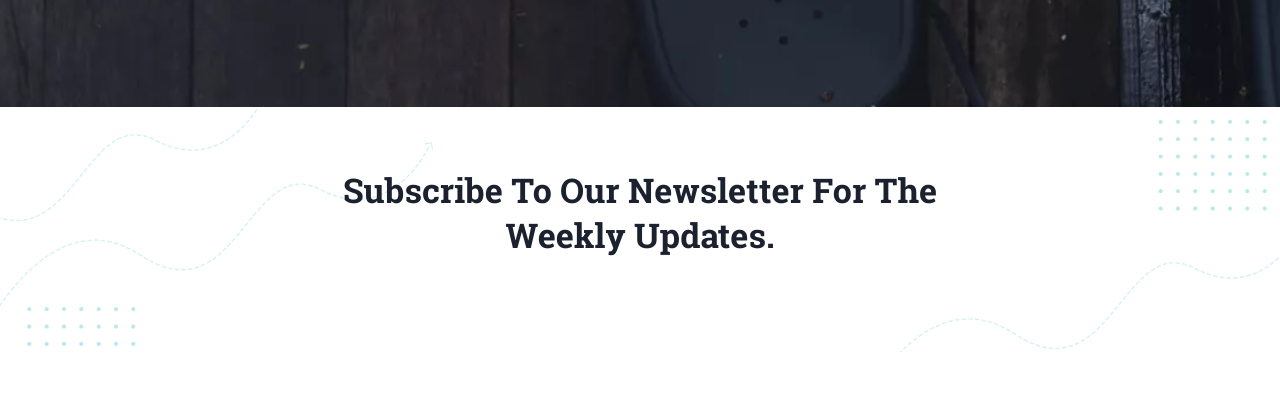
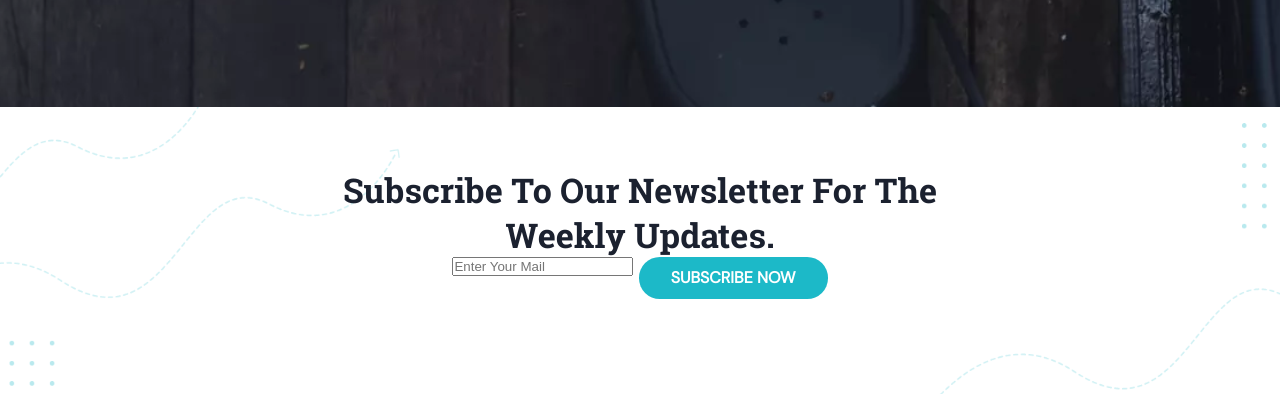
Before and after one commit to front-end-by-rimantas/42-grupe-portfolio-agar, a website: page index.html in a window 1280 px wide. Shown: the part 825-1219 px from the top of the page. Before the commit the page ends 1177 px from the top, so only its background shows below. Drawn offline with Linux system fonts and the light colour scheme.

Commit message:
Subscribe form

```diff
--- a/index.html
+++ b/index.html
@@ -111,6 +111,11 @@
     <div class="subscribe container-fluid">
         <article class="global-article">
             <p class="txt2">Subscribe to Our Newsletter for the <br> Weekly Updates.</p>
+            <form class="form">
+                <input type="text" placeholder="Enter Your Mail" value="">
+                <button class="btn">Subscribe now</button>
+            </form>
+
         </article>
     </div>
     <!-- Subscribe: end -->
```
